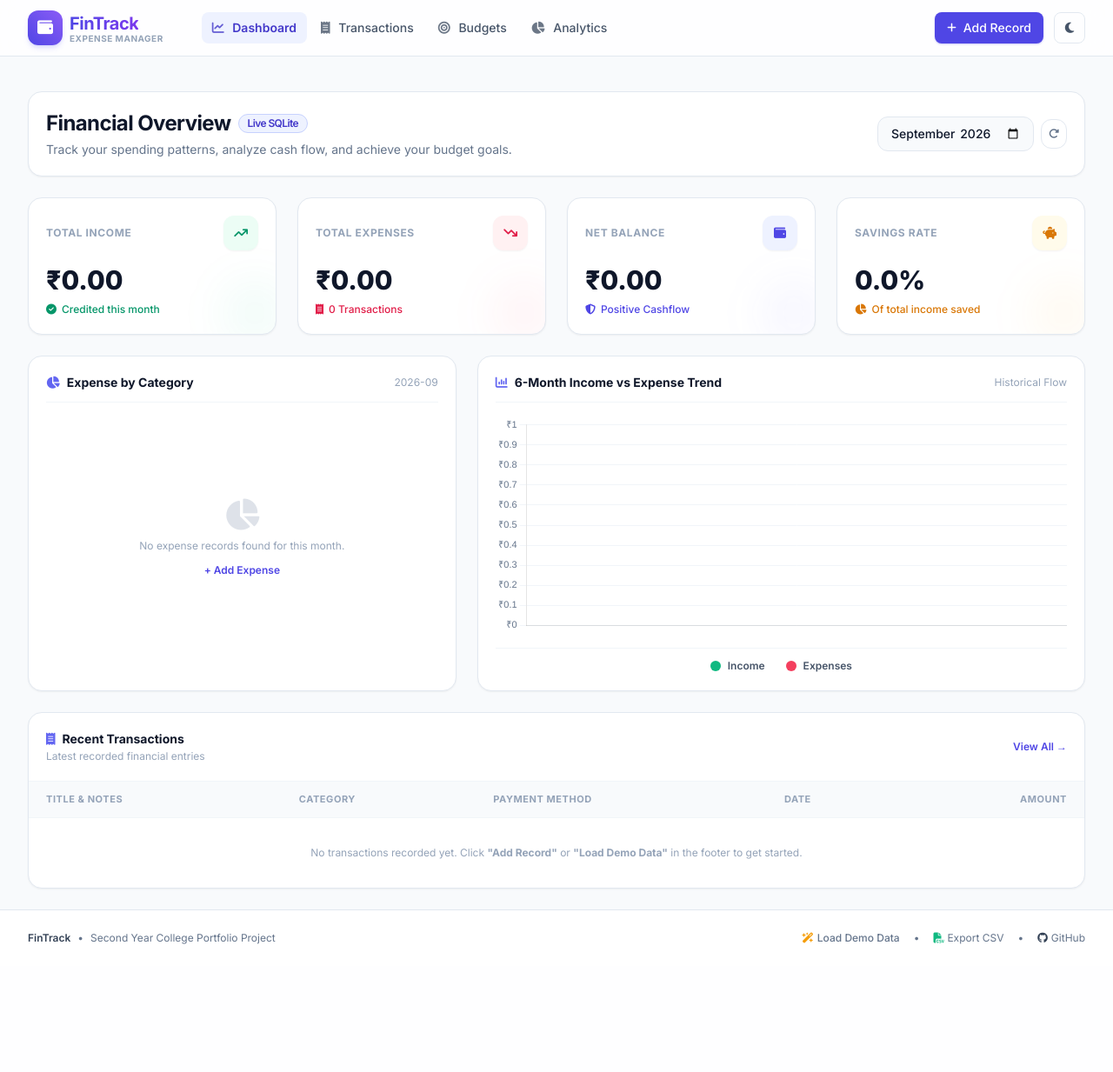
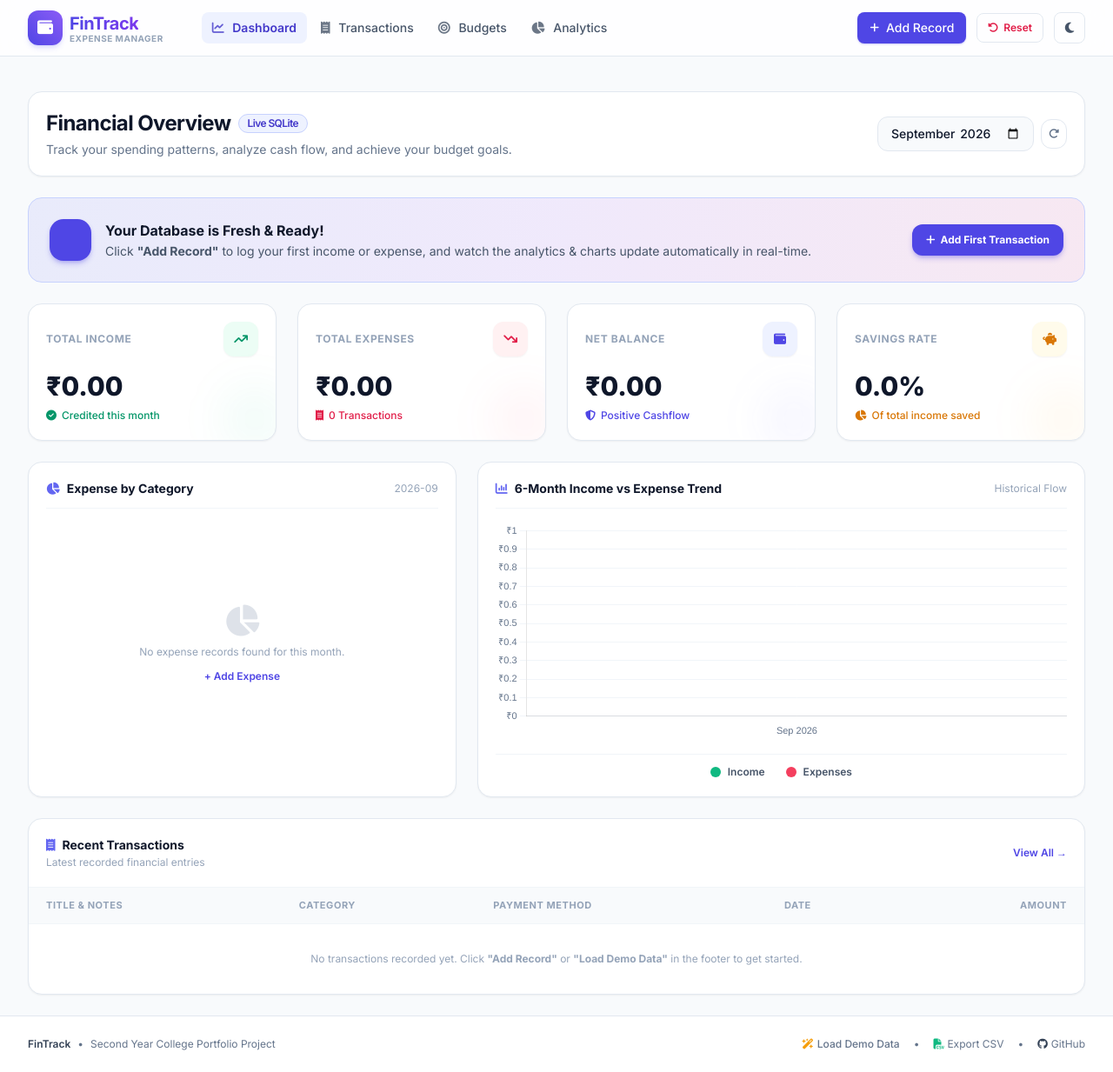
Before and after one commit to adarshkumar756390-dotcom/Personal-Expense-Tracker, a Flask app: page / in a window 1280 px wide. Shown: the whole page at 87% size. Before the commit the page ends 1086 px from the top, so only its background shows below. Run offline with Flask 3, Linux system fonts and the light colour scheme; data that the repository does not hold is empty; some libraries are stand-ins or nearby versions.

Commit message:
feat: Add prominent Reset Data button and empty-state onboarding view

```diff
--- a/database.py
+++ b/database.py
@@ -359,6 +359,14 @@ def get_monthly_trends(months_count=6):
     rows = cursor.fetchall()
     conn.close()
 
+    if not rows:
+        today = datetime.now()
+        return {
+            "labels": [today.strftime("%b %Y")],
+            "income": [0.0],
+            "expense": [0.0]
+        }
+
     # Reverse to have chronological order (oldest to newest)
     rows = list(reversed(rows))
 
--- a/templates/base.html
+++ b/templates/base.html
@@ -79,12 +79,20 @@
                 </div>
 
                 <!-- Right Header Actions -->
-                <div class="flex items-center gap-3">
+                <div class="flex items-center gap-2 sm:gap-3">
                     <!-- Quick Add Modal Trigger -->
                     <button onclick="openAddModal()" class="inline-flex items-center gap-2 px-3.5 py-2 rounded-lg bg-indigo-600 hover:bg-indigo-700 text-white text-sm font-medium shadow-sm shadow-indigo-600/30 transition-all active:scale-95">
                         <i class="fa-solid fa-plus text-xs"></i>
                         <span class="hidden sm:inline">Add Record</span>
                     </button>
+
+                    <!-- Reset Data Button -->
+                    <form action="{{ url_for('reset_data') }}" method="POST" class="inline" onsubmit="return confirm('⚠️ Are you sure you want to reset all data? All transactions and budgets will be permanently deleted.')">
+                        <button type="submit" class="inline-flex items-center gap-1.5 px-3 py-2 rounded-lg border border-slate-200 dark:border-slate-800 text-rose-600 dark:text-rose-400 hover:bg-rose-50 dark:hover:bg-rose-950/40 hover:border-rose-300 dark:hover:border-rose-800 text-xs font-semibold transition-all" title="Reset All Data & Start Fresh">
+                            <i class="fa-solid fa-rotate-left text-xs"></i>
+                            <span class="hidden sm:inline">Reset</span>
+                        </button>
+                    </form>
 
                     <!-- Theme Switcher -->
                     <button id="themeToggle" class="w-9 h-9 rounded-lg border border-slate-200 dark:border-slate-800 flex items-center justify-center text-slate-600 dark:text-slate-300 hover:bg-slate-100 dark:hover:bg-slate-800 transition-colors" title="Toggle Light/Dark Theme">
--- a/templates/index.html
+++ b/templates/index.html
@@ -27,6 +27,27 @@
             </a>
         </form>
     </div>
+
+    <!-- EMPTY STATE ONBOARDING BANNER (Shown when 0 transactions exist) -->
+    {% if summary.tx_count == 0 %}
+        <div class="bg-gradient-to-r from-indigo-500/10 via-purple-500/10 to-pink-500/10 border border-indigo-200 dark:border-indigo-900/60 rounded-2xl p-6 text-slate-800 dark:text-slate-200 flex flex-col sm:flex-row items-center justify-between gap-4">
+            <div class="flex items-center gap-4">
+                <div class="w-12 h-12 rounded-2xl bg-indigo-600 text-white flex items-center justify-center text-xl shadow-md shadow-indigo-600/30 flex-shrink-0">
+                    <i class="fa-solid fa-sparkles"></i>
+                </div>
+                <div>
+                    <h3 class="font-bold text-base text-slate-900 dark:text-white">Your Database is Fresh & Ready!</h3>
+                    <p class="text-xs sm:text-sm text-slate-600 dark:text-slate-400 mt-0.5">Click <strong>"Add Record"</strong> to log your first income or expense, and watch the analytics & charts update automatically in real-time.</p>
+                </div>
+            </div>
+            <div class="flex items-center gap-2 flex-shrink-0">
+                <button onclick="openAddModal()" class="px-4 py-2.5 rounded-xl bg-indigo-600 hover:bg-indigo-700 text-white text-xs font-bold shadow-md shadow-indigo-600/30 transition-all flex items-center gap-1.5">
+                    <i class="fa-solid fa-plus"></i>
+                    <span>Add First Transaction</span>
+                </button>
+            </div>
+        </div>
+    {% endif %}
 
     <!-- 4 KPI SUMMARY CARDS -->
     <div class="grid grid-cols-1 sm:grid-cols-2 lg:grid-cols-4 gap-4 sm:gap-6">
```
